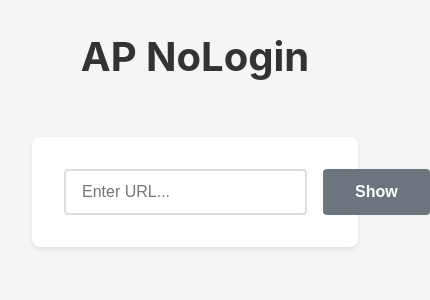
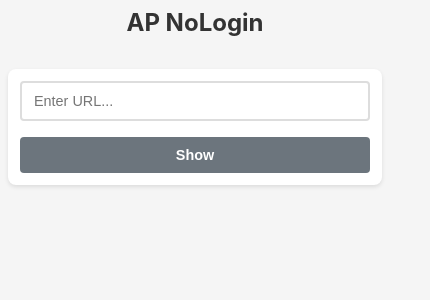
Before and after one commit to tribela/ap-nologin, a React (Vite) app: page / in a window 390 px wide. Shown: the top 300 px of the page, 430 px wide, since content can reach past the window. Built offline with nearby package versions, Linux system fonts and the light colour scheme.

Commit message:
Fix layout on smaller screens

```diff
--- a/src/App.css
+++ b/src/App.css
@@ -196,3 +196,115 @@ section {
 .content-html p:last-child {
   margin-bottom: 0;
 }
+
+/* Responsive styles for small screens */
+@media (max-width: 768px) {
+  .App {
+    padding: 1rem;
+  }
+
+  .App-header {
+    margin-bottom: 1.5rem;
+  }
+
+  .App-header h1 {
+    font-size: 1.75rem;
+  }
+
+  .App-main {
+    gap: 1rem;
+  }
+
+  section {
+    padding: 1rem;
+  }
+
+  .input-group {
+    flex-direction: column;
+  }
+
+  .run-button {
+    width: 100%;
+  }
+
+  .preview-content {
+    padding: 1rem;
+    font-size: 0.8rem;
+  }
+
+  .content-html {
+    padding: 0.75rem;
+  }
+}
+
+@media (max-width: 480px) {
+  .App {
+    padding: 0.5rem;
+  }
+
+  .App-header h1 {
+    font-size: 1.5rem;
+  }
+
+  section {
+    padding: 0.75rem;
+  }
+
+  .url-input {
+    font-size: 0.9rem;
+    padding: 0.625rem 0.75rem;
+  }
+
+  .run-button {
+    padding: 0.625rem 1rem;
+    font-size: 0.9rem;
+  }
+}
+
+/* UserHeader responsive styles */
+.user-header {
+  margin-bottom: 0.5rem;
+  display: flex;
+  gap: 0.5rem;
+  justify-content: space-between;
+  align-items: flex-start;
+}
+
+.user-header-content {
+  display: flex;
+  gap: 0.5rem;
+  flex: 1;
+  min-width: 0;
+}
+
+.user-header-info {
+  flex: 1;
+  display: flex;
+  flex-direction: column;
+  min-width: 0;
+}
+
+.user-header-date {
+  font-size: 0.85rem;
+  opacity: 0.7;
+  flex-shrink: 0;
+}
+
+@media (max-width: 480px) {
+  .user-header {
+    flex-direction: column;
+    gap: 0.25rem;
+  }
+
+  .user-header-date {
+    font-size: 0.75rem;
+    align-self: flex-start;
+  }
+
+  /* Ensure media elements don't overflow on small screens */
+  .content-html img,
+  .content-html video {
+    max-width: 100% !important;
+    height: auto !important;
+  }
+}
--- a/src/App.jsx
+++ b/src/App.jsx
@@ -58,17 +58,17 @@ function formatDate(dateString) {
 function UserHeader({ nickname, handle, fallback, tags, actorId, icon, published, postId, signedMedia = {} }) {
   const iconSignature = icon ? (signedMedia[icon] || null) : null;
   return (
-    <div style={{ marginBottom: '0.5rem', display: 'flex', gap: '0.5rem', justifyContent: 'space-between', alignItems: 'flex-start' }}>
-      <div style={{ display: 'flex', gap: '0.5rem', flex: 1 }}>
+    <div className="user-header">
+      <div className="user-header-content">
         {icon && (
           <img src={getMediaUrl(icon, iconSignature)} alt="Profile" style={{ width: '2.5em', height: '2.5em', borderRadius: '50%', objectFit: 'cover', flexShrink: 0 }} />
         )}
-        <div style={{ flex: 1, display: 'flex', flexDirection: 'column' }}>
+        <div className="user-header-info">
           <div style={{ fontSize: '0.9rem' }}>
             {renderNicknameWithEmojis(nickname, tags, signedMedia)}
           </div>
           {handle && (
-            <div style={{ fontSize: '0.85rem', opacity: 0.7 }}>
+            <div style={{ fontSize: '0.85rem', opacity: 0.7, wordBreak: 'break-word' }}>
               {actorId ? (
                 <a href={actorId} target="_blank" rel="noopener noreferrer" style={{ textDecoration: 'none', color: 'inherit', cursor: 'pointer' }} onMouseEnter={(e) => e.target.style.textDecoration = 'underline'} onMouseLeave={(e) => e.target.style.textDecoration = 'none'}>
                 <span className="handle">{handle}</span>
@@ -79,14 +79,14 @@ function UserHeader({ nickname, handle, fallback, tags, actorId, icon, published
             </div>
           )}
           {!handle && !nickname && fallback && (
-            <div style={{ fontSize: '0.85rem', opacity: 0.7 }}>
+            <div style={{ fontSize: '0.85rem', opacity: 0.7, wordBreak: 'break-word' }}>
               <span>{fallback}</span>
             </div>
           )}
         </div>
       </div>
       {published && (
-        <div style={{ fontSize: '0.85rem', opacity: 0.7, flexShrink: 0 }}>
+        <div className="user-header-date">
           {postId ? (
             <a href={postId} target="_blank" rel="noopener noreferrer" style={{ textDecoration: 'none', color: 'inherit', cursor: 'pointer' }} onMouseEnter={(e) => e.target.style.textDecoration = 'underline'} onMouseLeave={(e) => e.target.style.textDecoration = 'none'}>
               {formatDate(published)}
```
